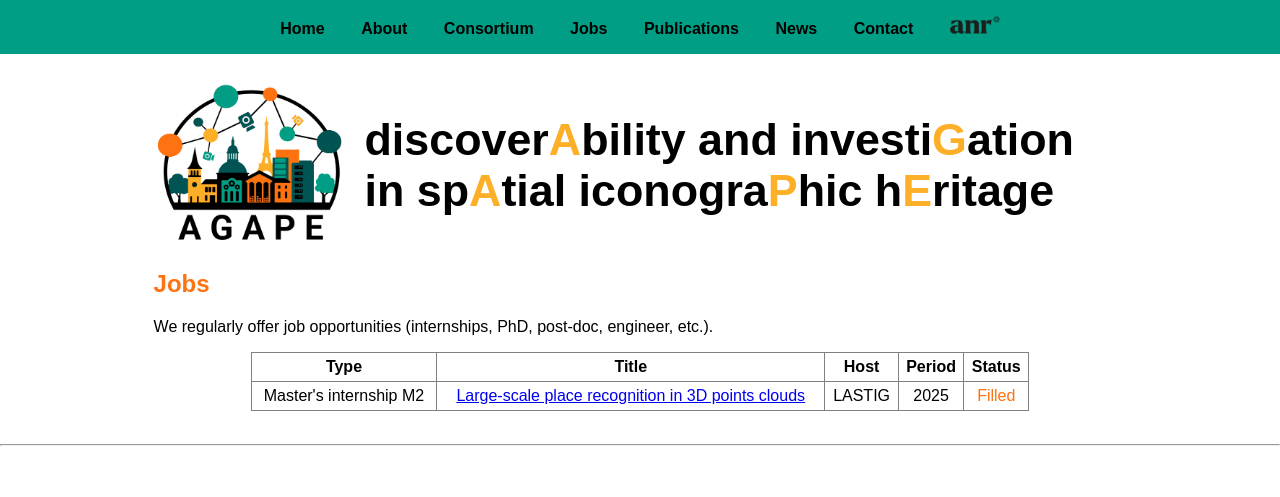
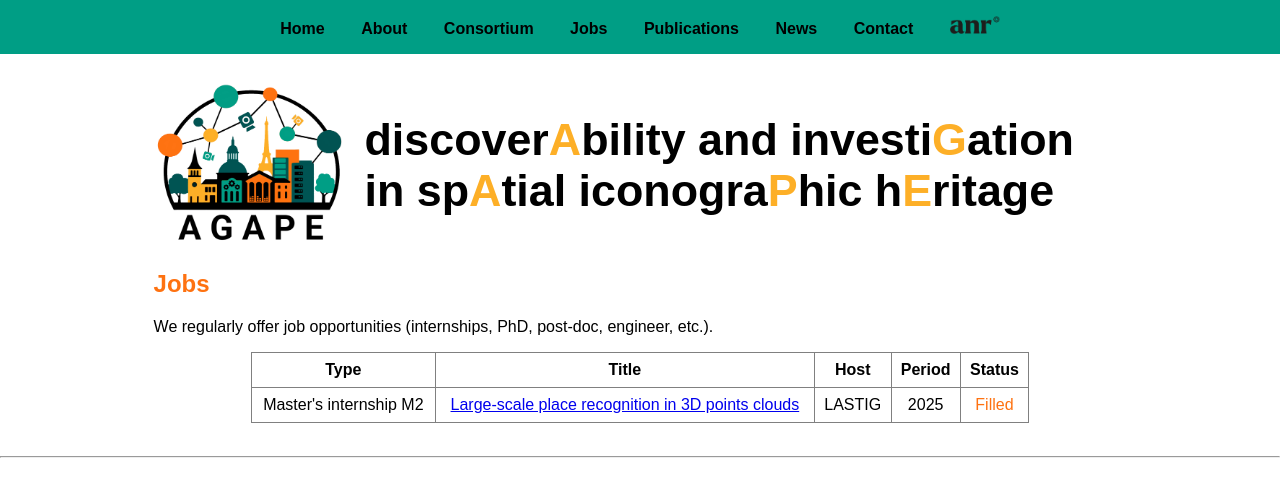
Before and after one commit to AGAPE-ANR/agape-anr.github.io, a Jekyll site: the page built from jobs.md, in a window 1280 px wide. Shown: the top 497 px of the page. Built offline with Jekyll 4.4.1, drawn with Linux system fonts in a browser that asks for light colours.

Commit message:
Update jobs.md

```diff
--- a/jobs.md
+++ b/jobs.md
@@ -6,7 +6,7 @@ permalink: /jobs/
 <h2> Jobs</h2>
 <p>We regularly offer job opportunities (internships, PhD, post-doc, engineer, etc.).</p>
 
-<table width="80%" border="1" cellpadding="5" style="text-align: center; vertical-align: middle;">
+<table width="80%" border="1" cellpadding="8" style="text-align: center; vertical-align: middle;">
 <tr>
     <th>Type</th>
     <th>Title</th>
```
